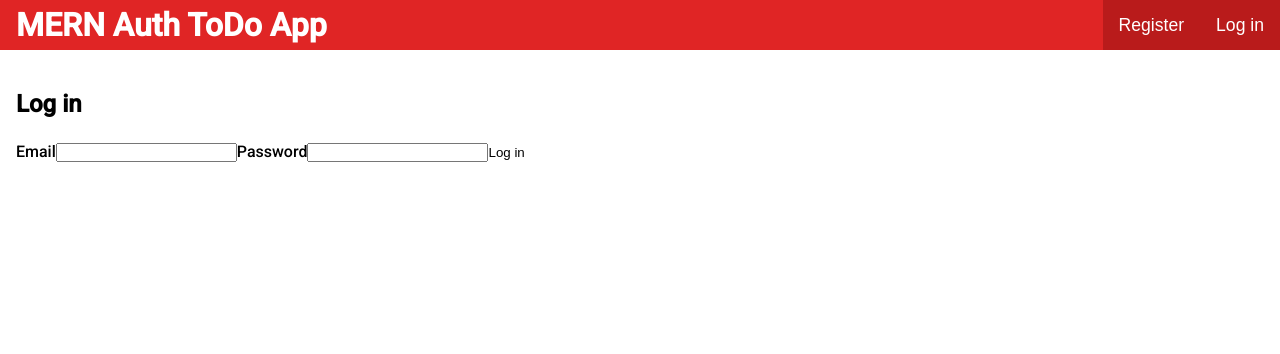
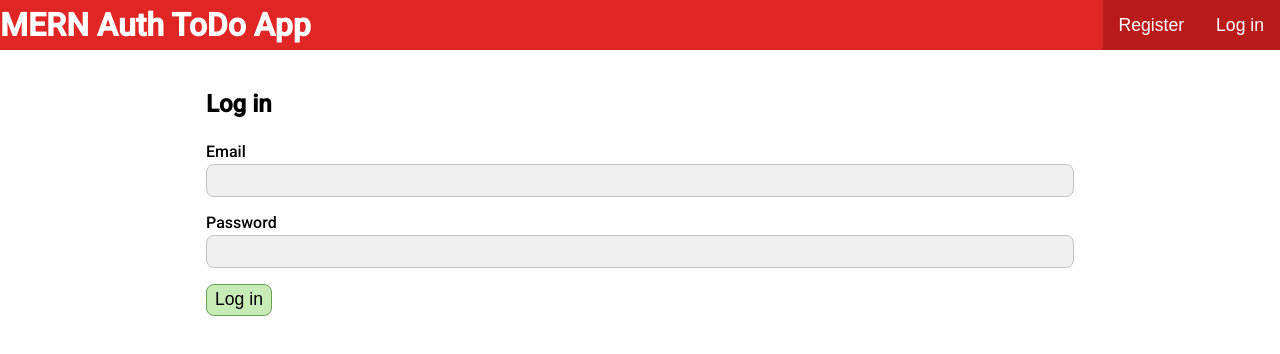
Before and after one commit to sidrockzz/ShoppinglistMERN, a React (Create React App) app in the folder front-endlogin/: page /login in a window 1280 px wide. Shown: the top 354 px of the page. Built offline with nearby package versions, Linux system fonts and the light colour scheme; no server answers.

Commit message:
Login Page with backend is done

```diff
--- a/front-endlogin/src/App.js
+++ b/front-endlogin/src/App.js
@@ -45,11 +45,13 @@ export default function App(){
         <Router>
             <UserContext.Provider value={{userData, setUserData}}>
             <Header/>
+            <div className={"container"}>
             <Switch>
                 <Route exact path={"/"} component={Home}/>
                 <Route path={"/login"} component={Login}/>
                 <Route path={"/register"} component={Register}/>
             </Switch>
+            </div>
             </UserContext.Provider>
         </Router>
     </>
--- a/front-endlogin/src/style.css
+++ b/front-endlogin/src/style.css
@@ -36,37 +36,73 @@ body{
     padding: 1rem;
 }
 
+.container {
+    margin: 0 auto;
+    max-width: 900px;
+}
+
 /* header */
 
-#header{
+#header {
     height: 50px;
     display: flex;
     justify-content: space-between;
     align-items: center;
     background-color: #e02525;
 }
-#header .t1{
-    margin:0;
+#header .title {
+    margin: 0;
     padding: 0 1rem;
-    color:white;
+    color: #ffffff;
 }
-
-#header .auth-options{
+#header .auth-options {
     height: 100%;
     display: flex;
 }
-
-#header .auth-options button{
+#header .auth-options button {
     padding: 0 1rem;
     background-color: #b91b1b;
-    color: white;
+    color: #ffffff;
     font-size: 1.1rem;
 }
-
-#header .auth-options button:hover{
+#header .auth-options button:hover {
     background-color: #be3a3a;
 }
 
+/* form */
+
+.form label,
+.form input {
+    display: block;
+}
+.form input {
+    margin-bottom: 1rem;
+}
+.form label {
+    margin-bottom: 0.2rem;
+}
+.form input[type="text"],
+.form input[type="email"],
+.form input[type="password"] {
+    width: 100%;
+    padding: 0.3rem;
+    border: 1px solid #c2c2c2;
+    border-radius: 8px;
+    background-color: #f0f0f0;
+    font-size: 1.1rem;
+}
+.form input:focus {
+    border: 1px solid #50a4e9;
+    box-shadow: inset 0px 0px 5px rgba(38, 142, 228, 0.5);
+    outline: none;
+}
+.form input[type="submit"] {
+    padding: 0.3rem 0.5rem;
+    border: 1px solid #6aa051;
+    border-radius: 8px;
+    background-color: #c8ecb7;
+    font-size: 1.1rem;
+}
 @media screen and (max-width:550px) {
     #header .t1{
         font-size: 1.2rem;
```
